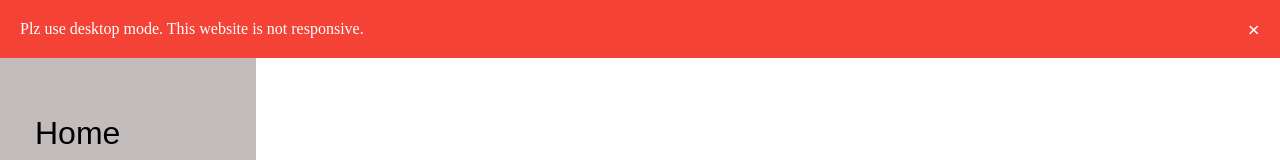
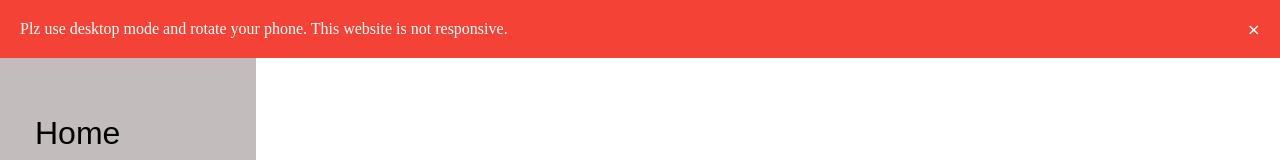
Before and after one commit to akshayjain07/portfolio-akshay, a plain HTML site: page index.html in a window 1280 px wide. Shown: the top 160 px of the page. Drawn offline with Linux system fonts and the light colour scheme.

Commit message:
modified alert

```diff
--- a/index.html
+++ b/index.html
@@ -10,7 +10,7 @@
 <body>
     <div class="alert">
         <span class="closebtn" onclick="this.parentElement.style.display='none';">&times;</span>
-        Plz use desktop mode. This website is not responsive.
+        Plz use desktop mode and rotate your phone. This website is not responsive.
       </div>
 
     <div class="container">
```
